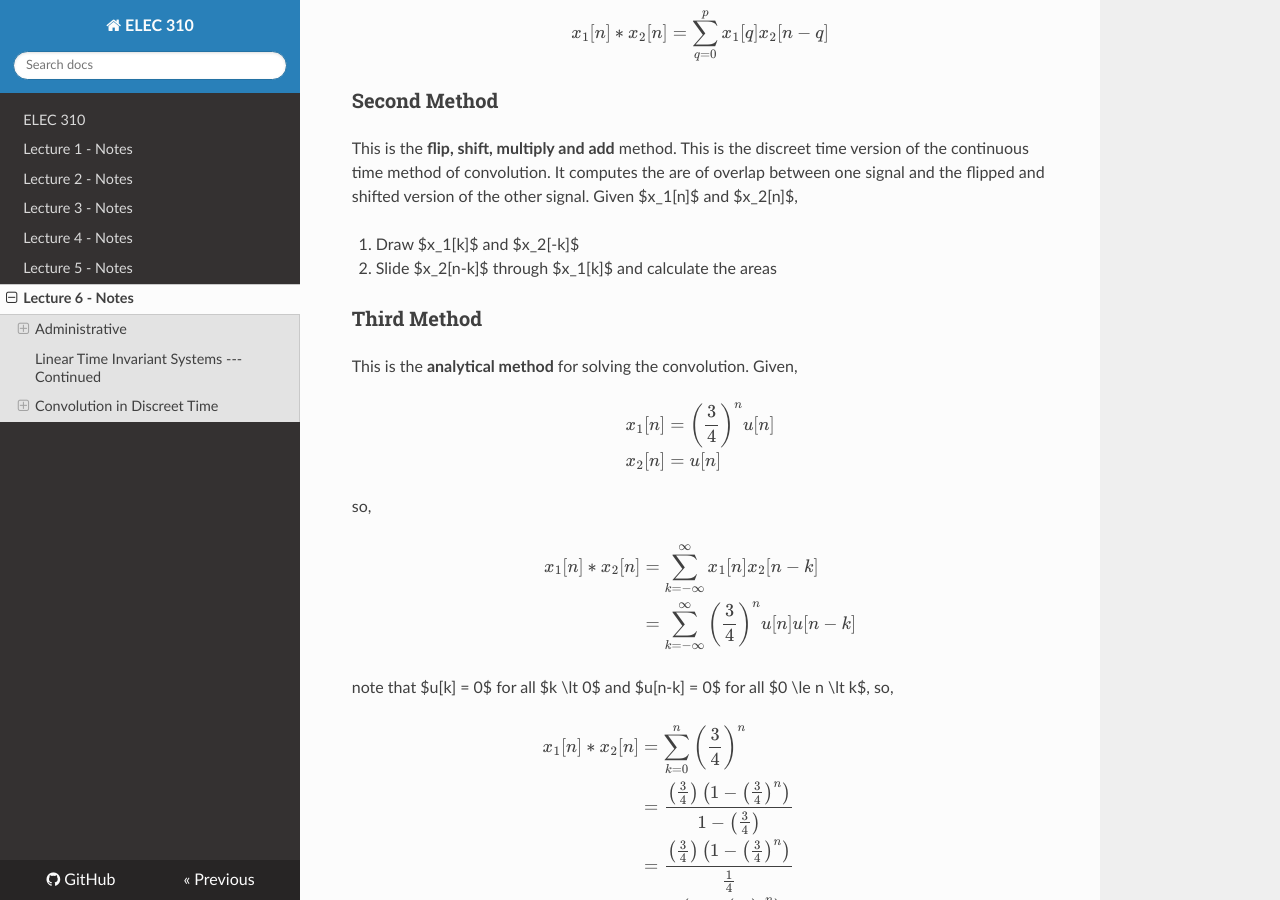
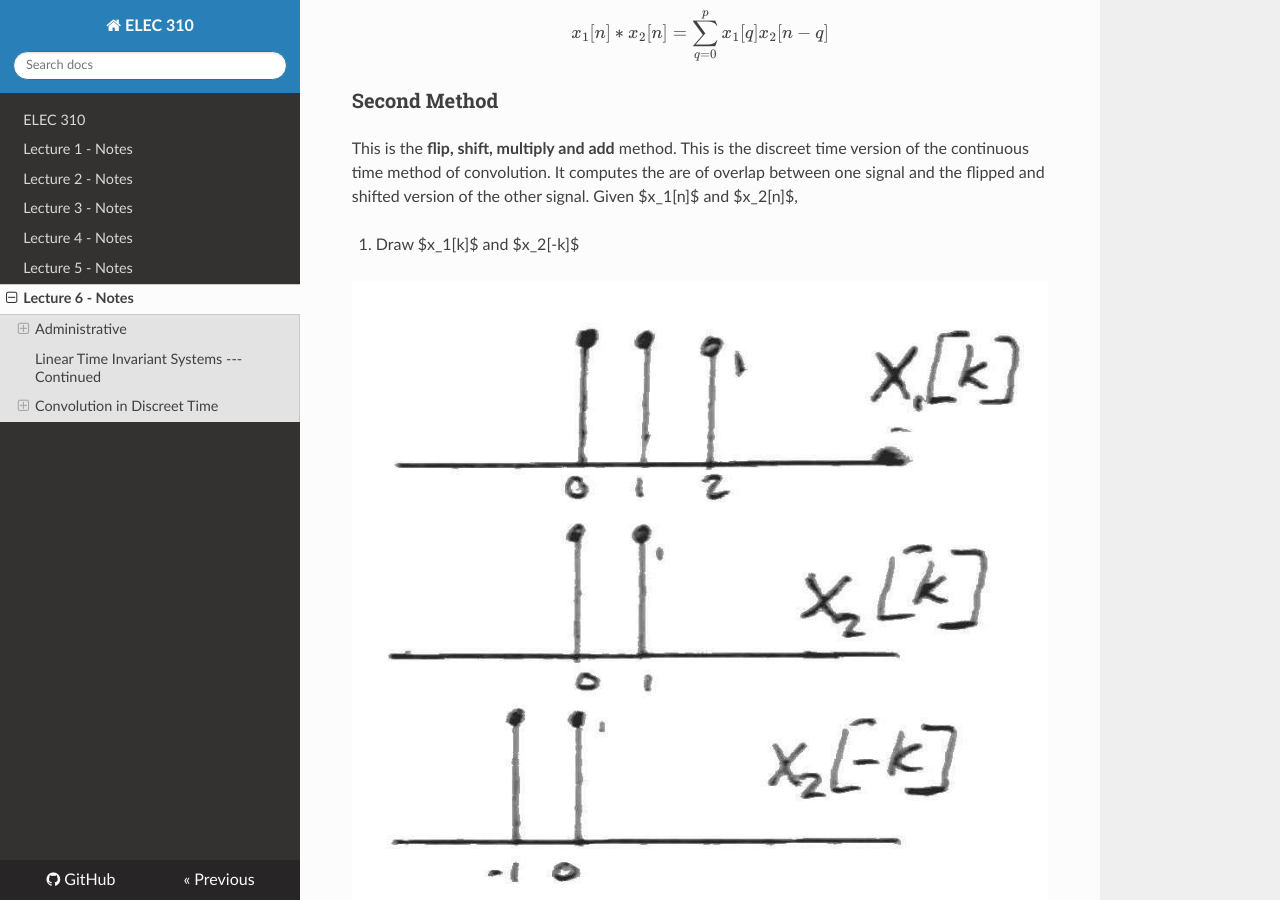
Before and after one commit to UVicNotes/ELEC-310, an MkDocs documentation site: the page built from Notes/2016-01-15.md, in a window 1280 px wide and 900 px high, scrolled down 1380 px. Built offline with MkDocs 1.6.1, drawn with Linux system fonts in a browser that asks for light colours; nearby versions of some CDN libraries; formulas are drawn with MathJax 3.

Commit message:
Add pictures :fireworks:

```diff
--- a/Notes/2016-01-15.md
+++ b/Notes/2016-01-15.md
@@ -66,7 +66,12 @@ $$\begin{align}
 This is the __flip, shift, multiply and add__ method. This is the discreet time version of the continuous time method of convolution. It computes the are of overlap between one signal and the flipped and shifted version of the other signal. Given $x_1[n]$ and $x_2[n]$,
 
 1. Draw $x_1[k]$ and $x_2[-k]$
+
+![x_1 and x_2](img/convolution-a.jpg)
+
 2. Slide $x_2[n-k]$  through $x_1[k]$ and calculate the areas
+
+![Sliding x_2](img/convolution-b.jpg)
 
 ### Third Method
 
```
Also changed, not shown: Notes/img/convolution-a.jpg (added), Notes/img/convolution-b.jpg (added).
